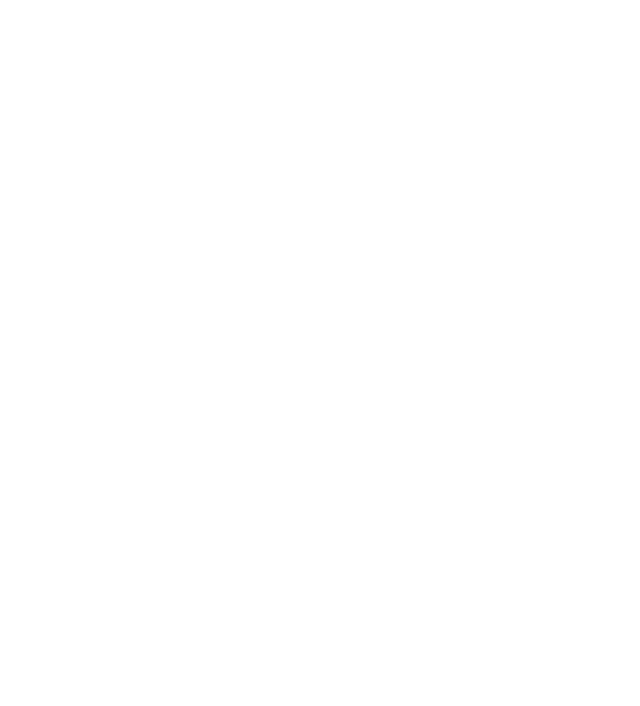
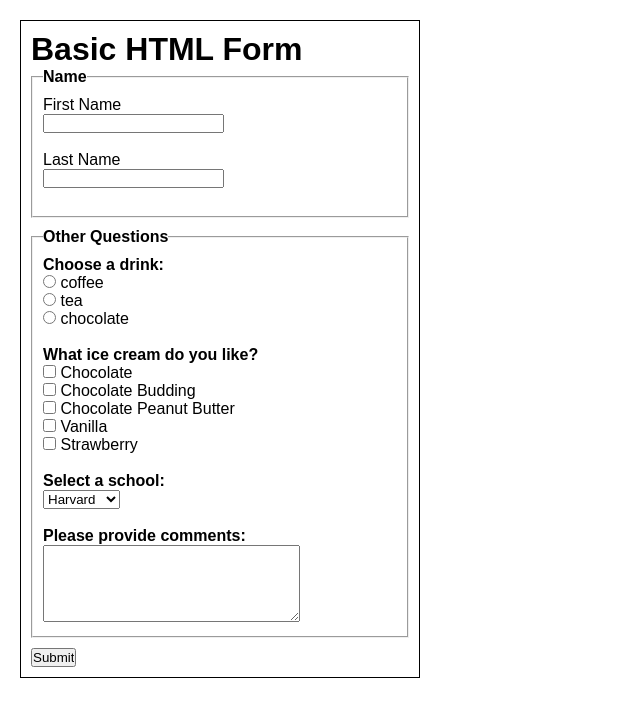
Before and after one commit to Mahmoud-Nwiry/git-test, a plain HTML site: page index.html in a window 1280 px wide. Shown: the whole page, without its empty margins (0-640 px from the left). Drawn offline with Linux system fonts and the light colour scheme.

Commit message:
Complete the task

```diff
--- a/index.html
+++ b/index.html
@@ -4,9 +4,79 @@
     <meta charset="UTF-8">
     <meta http-equiv="X-UA-Compatible" content="IE=edge">
     <meta name="viewport" content="width=device-width, initial-scale=1.0">
+    <link rel="stylesheet" href="style.css">
     <title>Document</title>
 </head>
 <body>
-
+    <form>
+        <h1>Basic HTML Form</h1>
+        <fieldset>
+            <legend><strong>Name</strong></legend>
+            <div class="text_box">
+                <label for="firstName">First Name</label>
+                <br>
+                <input type="text" name="firstName" id="firstName">
+            </div>
+            <br>
+            <div class="text_box">
+                <label for="lastName">Last Name</label>
+                <br>
+                <input type="text" name="lastName" id="lastName">
+            </div>
+            <br>
+        </fieldset>
+        <fieldset>
+            <legend><strong>Other Questions</strong></legend>
+            <div class="radios_box">
+                <strong>Choose a drink:</strong>
+                <br>
+                <input type="radio" name="drink" value="coffee">
+                <label>coffee</label>
+                <br>
+                <input type="radio" name="drink" value="tea">
+                <label>tea</label>
+                <br>
+                <input type="radio" name="drink" value="hot_chocolate">
+                <label>chocolate</label>
+                <br>
+            </div>
+            <br>
+            <div class="checkboxes_box">
+                <strong>What ice cream do you like?</strong>
+                <br>
+                <input type="checkbox" value="chocolate">
+                <label>Chocolate</label>
+                <br>
+                <input type="checkbox" value="chocolate_budding">
+                <label>Chocolate Budding</label>
+                <br>
+                <input type="checkbox" value="chocolate_peanut_butter">
+                <label>Chocolate Peanut Butter</label>
+                <br>
+                <input type="checkbox" value="vanilla">
+                <label>Vanilla</label>
+                <br>
+                <input type="checkbox" value="strawberry">
+                <label>Strawberry</label>
+                <br>
+            </div>
+            <br>
+            <div class="select_box">
+                <strong>Select a school:</strong>
+                <br>
+                <select name="schools">
+                    <option value="Harvard">Harvard</option>
+                    <option value="Harvard2">Harvard2</option>
+                    <option value="Harvard3">Harvard3</option>
+                </select>
+            </div>
+            <br>
+            <div class="comment_box">
+                <strong>Please provide comments:</strong>
+                <textarea name="" id="" cols="30" rows="5"></textarea>
+            </div>
+        </fieldset>
+        <input type="submit" value="Submit">
+    </form>
 </body>
 </html>
--- a/style.css
+++ b/style.css
@@ -4,3 +4,15 @@
     box-sizing: border-box;
     font-family: Arial, Tahoma, sans-serif;
 }
+
+form {
+    margin: 20px;
+    width: 400px;
+    border: 1px solid;
+    padding: 10px;
+}
+
+fieldset {
+    padding: 10px;
+    margin-bottom: 10px;
+}
```
